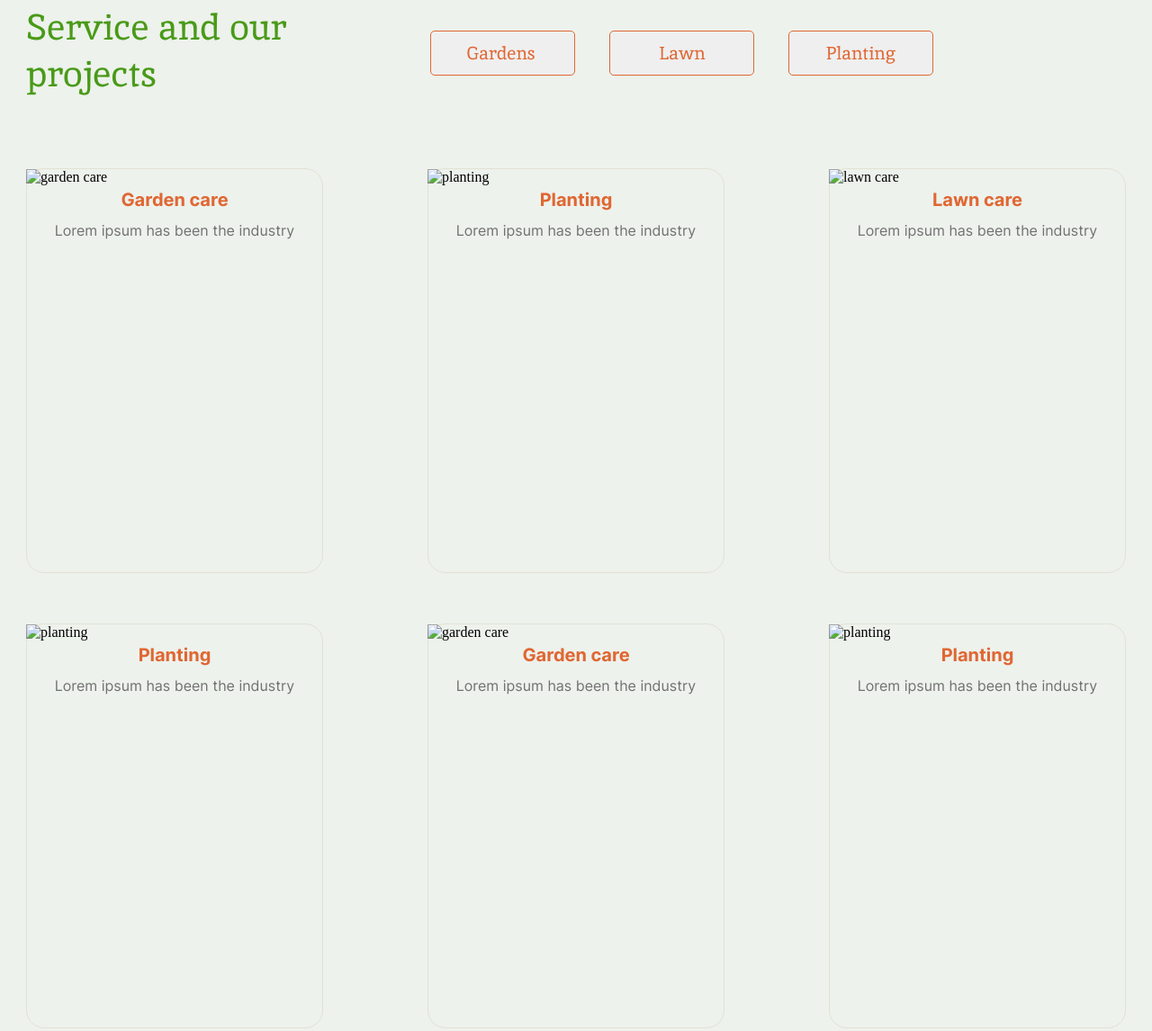
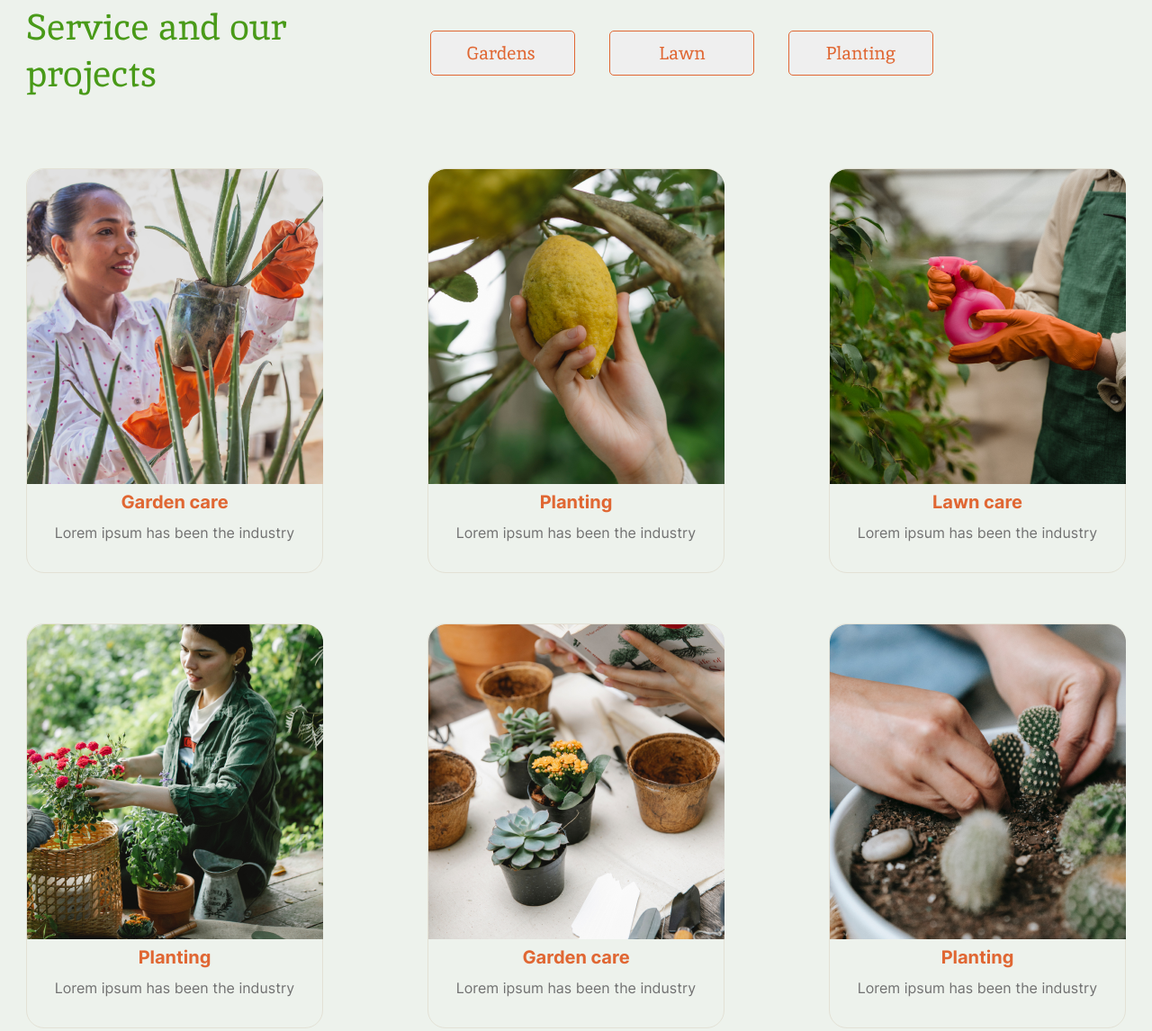
Before and after one commit to Andrew-R-Y/Plants-public, a plain HTML site: page index.html in a window 1280 px wide. Shown: the part 1368-2514 px from the top of the page at 90% size. Drawn offline with Linux system fonts and the light colour scheme.

Commit message:
fix: change of images links

```diff
--- a/index.html
+++ b/index.html
@@ -49,7 +49,7 @@
       <!--Welcome start-->
       <section class="welcome">
         <div class="content-welcome">
-          <img src=url("/img/leafs.png") alt="leafs" class="leafs" />
+          <img src="./img/leafs.png" alt="leafs" class="leafs" />
           <div class="welcome-text">
             <h1>
               We grow <span class="green">plants</span> and give you oxygen
@@ -82,8 +82,11 @@
               electronic typesetting, remaining essentially unchanged.
             </p>
           </div>
-          <img src=url("/img/houseplant1.png") alt="houseplant1"
-          class="houseplant" />
+          <img
+            src="./img/houseplant1.png"
+            alt="houseplant1"
+            class="houseplant"
+          />
         </div>
       </section>
       <!--About end-->
@@ -99,40 +102,58 @@
           </div>
           <div class="service-subsection1">
             <div class="item-1">
-              <img src=url("/img/service1.png") alt="garden care"
-              class="service-image" />
+              <img
+                src="./img/service1.png"
+                alt="garden care"
+                class="service-image"
+              />
               <p class="p1">Garden care</p>
               <p class="p2">Lorem ipsum has been the industry</p>
             </div>
             <div class="item-2">
-              <img src=url("/img/service2.png") alt="planting"
-              class="service-image" />
+              <img
+                src="./img/service2.png"
+                alt="planting"
+                class="service-image"
+              />
               <p class="p1">Planting</p>
               <p class="p2">Lorem ipsum has been the industry</p>
             </div>
             <div class="item-3">
-              <img src=url("/img/service3.png") alt="lawn care"
-              class="service-image" />
+              <img
+                src="./img/service3.png"
+                alt="lawn care"
+                class="service-image"
+              />
               <p class="p1">Lawn care</p>
               <p class="p2">Lorem ipsum has been the industry</p>
             </div>
           </div>
           <div class="service-subsection2">
             <div class="item-4">
-              <img src=url("/img/service4.png") alt="planting"
-              class="service-image" />
+              <img
+                src="./img/service4.png"
+                alt="planting"
+                class="service-image"
+              />
               <p class="p1">Planting</p>
               <p class="p2">Lorem ipsum has been the industry</p>
             </div>
             <div class="item-5">
-              <img src=url("/img/service5.png") alt="garden care"
-              class="service-image" />
+              <img
+                src="./img/service5.png"
+                alt="garden care"
+                class="service-image"
+              />
               <p class="p1">Garden care</p>
               <p class="p2">Lorem ipsum has been the industry</p>
             </div>
             <div class="item-6">
-              <img src=url("/img/service6.png") alt="planting"
-              class="service-image" />
+              <img
+                src="./img/service6.png"
+                alt="planting"
+                class="service-image"
+              />
               <p class="p1">Planting</p>
               <p class="p2">Lorem ipsum has been the industry</p>
             </div>
@@ -179,8 +200,11 @@
               you
             </p>
             <button class="contact-us-button">Contact us</button>
-            <img src=url("/img/small_leafs.png") alt="small leafs"
-            class="small-leafs" />
+            <img
+              src="./img/small_leafs.png"
+              alt="small leafs"
+              class="small-leafs"
+            />
           </div>
         </div>
       </section>
@@ -189,8 +213,11 @@
       <!--Contact-us start-->
       <section class="contact-us-section">
         <div class="contact-us-wrapper">
-          <img src=url("/img/contact_woman.png") alt="contact woman"
-          class="image-contact" />
+          <img
+            src="./img/contact_woman.png"
+            alt="contact woman"
+            class="image-contact"
+          />
           <div class="contact-us-maintext">
             <h2 id="contacts">Contact us</h2>
           </div>
```
